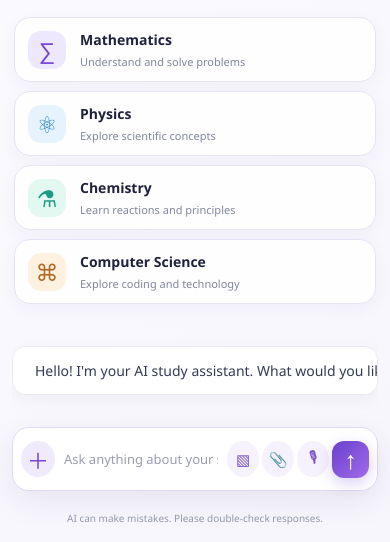
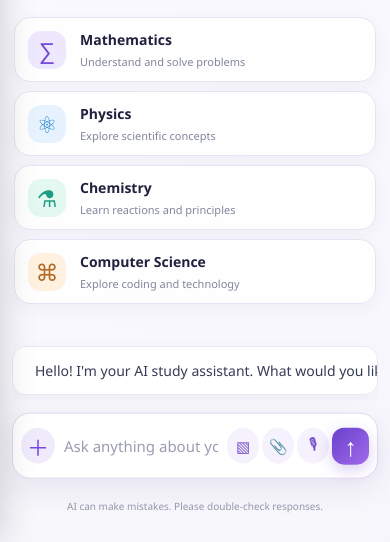
Before and after one commit to sayedismail0987pro-lab/merit-nova-ai, a plain HTML site: page chatbot.html in a window 390 px wide. Shown: the part 302-844 px from the top of the page. Drawn offline with Linux system fonts and the light colour scheme.

Commit message:
Add files via upload

```diff
--- a/chatbot.css
+++ b/chatbot.css
@@ -1103,35 +1103,26 @@ input:focus-visible {
     border-radius: 14px;
 }
 
-/* Mobile Responsive Design */
-@media screen and (max-width: 768px) {
+/* Improve mobile chatbot input position */
+@media (max-width: 560px) {
 
-    .sidebar {
-        display: none;
+    .composer-section {
+        position: sticky;
+        bottom: 0;
+        z-index: 100;
+        width: calc(100% - 24px);
+        padding-top: 12px;
+        padding-bottom: 28px;
+        background: #f8f7fc;
     }
 
-    .main-content {
-        width: 100%;
-        margin-left: 0;
-        padding: 15px;
+    .input-area {
+        min-height: 65px;
+        border-radius: 18px;
     }
 
-    .container {
-        width: 100%;
-        display: block;
-    }
-
-    .subjects,
-    .subject-grid,
-    .features-grid {
-        grid-template-columns: 1fr;
-    }
-
-    body {
-        overflow-x: hidden;
-    }
-
-    h1 {
-        font-size: 25px;
+    .input-area input[type="text"] {
+        height: 48px;
+        font-size: 15px;
     }
 }
```
